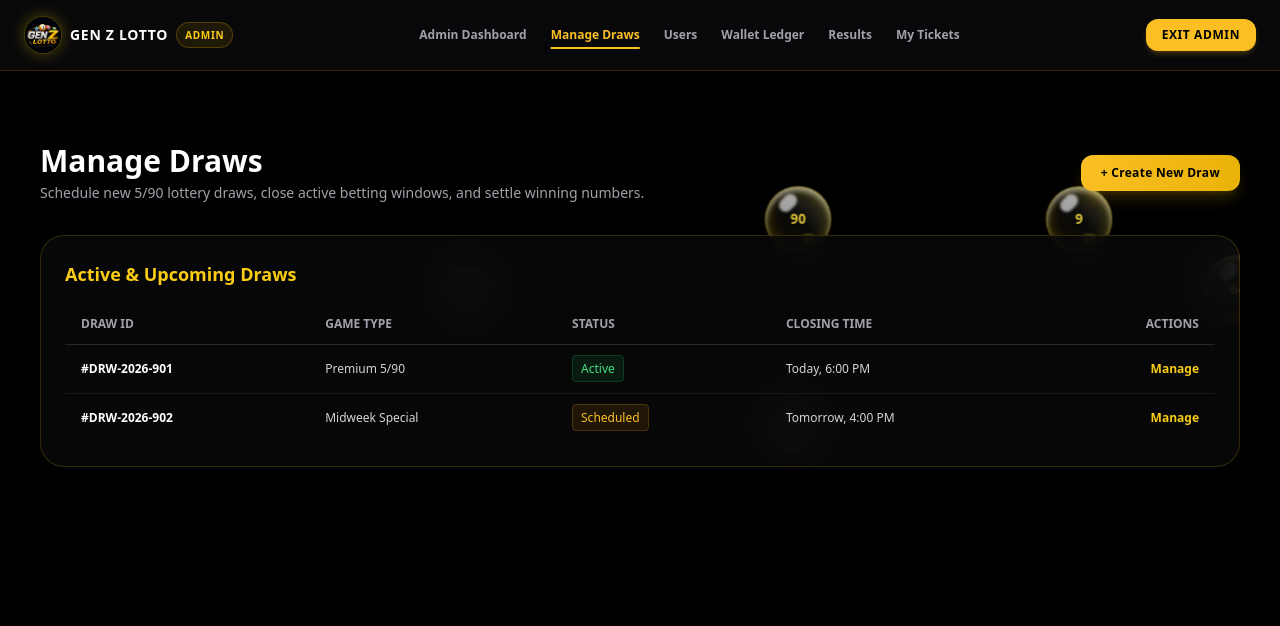
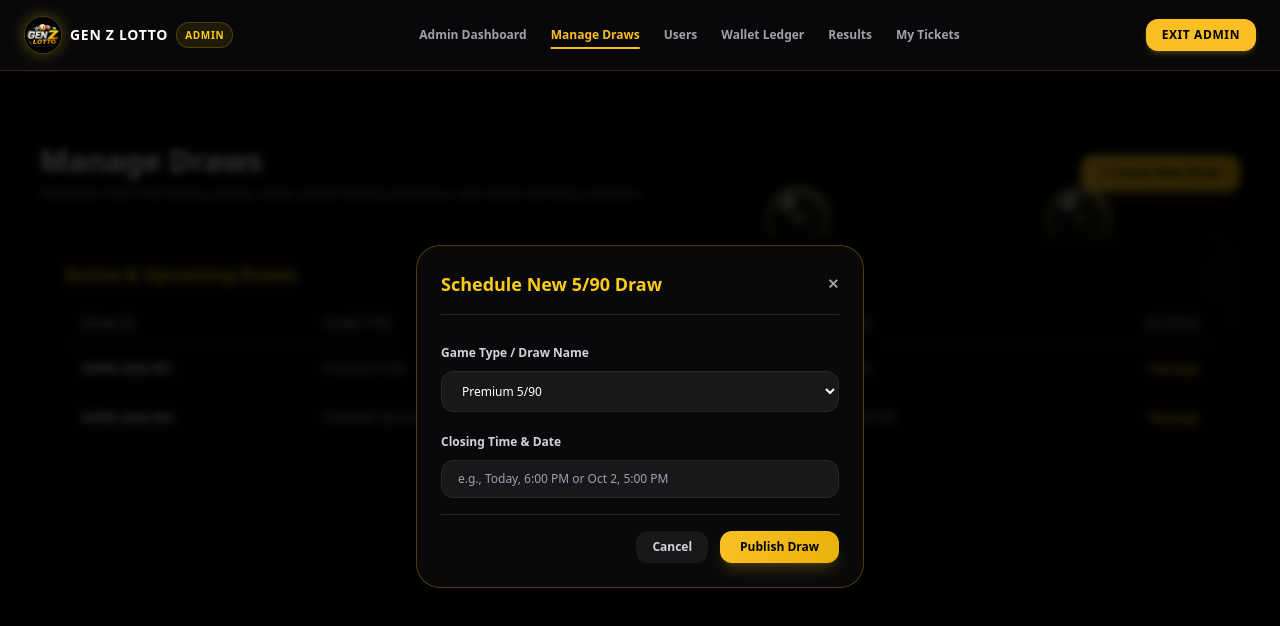
Before and after one commit to Kelvin548/gen-z-lotto, a Next.js app: page /admin/draws in a window 1280 px wide. Both pictures are taken after a click on the button "+ Create New Draw". Shown: the top 626 px of the page. Built offline with nearby package versions, Linux system fonts and the light colour scheme.

Commit message:
feat: add create new draw modal and local storage synchronization

```diff
--- a/src/app/admin/draws/page.tsx
+++ b/src/app/admin/draws/page.tsx
@@ -1,9 +1,59 @@
+// src/app/admin/draws/page.tsx
 'use client';
 
-import React from 'react';
+import React, { useState, useEffect } from 'react';
 import FloatingBubbles from '@/components/FloatingBubbles';
 
+interface Draw {
+  id: string;
+  gameType: string;
+  status: 'Active' | 'Scheduled' | 'Closed';
+  closingTime: string;
+}
+
 export default function AdminDrawsPage() {
+  const [isModalOpen, setIsModalOpen] = useState(false);
+  const [gameType, setGameType] = useState('Premium 5/90');
+  const [closingTime, setClosingTime] = useState('');
+  const [draws, setDraws] = useState<Draw[]>([
+    { id: '#DRW-2026-901', gameType: 'Premium 5/90', status: 'Active', closingTime: 'Today, 6:00 PM' },
+    { id: '#DRW-2026-902', gameType: 'Midweek Special', status: 'Scheduled', closingTime: 'Tomorrow, 4:00 PM' }
+  ]);
+
+  // Load saved draws from localStorage on mount
+  useEffect(() => {
+    const savedDraws = localStorage.getItem('gen_z_lotto_admin_draws');
+    if (savedDraws) {
+      try {
+        setDraws(JSON.parse(savedDraws));
+      } catch (e) {
+        console.error(e);
+      }
+    }
+  }, []);
+
+  const handleCreateDraw = (e: React.FormEvent) => {
+    e.preventDefault();
+    if (!closingTime) return;
+
+    const newDraw: Draw = {
+      id: `#DRW-${Math.floor(1000 + Math.random() * 9000)}`,
+      gameType,
+      status: 'Active',
+      closingTime,
+    };
+
+    const updated = [newDraw, ...draws];
+    setDraws(updated);
+
+    // Save to admin and customer-accessible storage
+    localStorage.setItem('gen_z_lotto_admin_draws', JSON.stringify(updated));
+    localStorage.setItem('gen_z_lotto_active_draws', JSON.stringify(updated));
+
+    setIsModalOpen(false);
+    setClosingTime('');
+  };
+
   return (
     <div className="space-y-8 relative z-10">
       {/* 3D Floating Bubbles Background */}
@@ -16,13 +66,16 @@ export default function AdminDrawsPage() {
           <h1 className="text-3xl font-black text-white">Manage Draws</h1>
           <p className="text-zinc-400 text-sm mt-1">Schedule new 5/90 lottery draws, close active betting windows, and settle winning numbers.</p>
         </div>
-        <button className="px-5 py-2.5 rounded-xl bg-gradient-to-r from-amber-400 to-yellow-500 text-black font-extrabold text-xs tracking-wide shadow-lg shadow-yellow-500/20 hover:opacity-90 transition">
+        <button
+          onClick={() => setIsModalOpen(true)}
+          className="px-5 py-2.5 rounded-xl bg-gradient-to-r from-amber-400 to-yellow-500 text-black font-extrabold text-xs tracking-wide shadow-lg shadow-yellow-500/20 hover:opacity-90 transition cursor-pointer"
+        >
           + Create New Draw
         </button>
       </div>
 
       {/* Draws Table Card */}
-      <div className="bg-zinc-950/80 backdrop-blur-xl p-6 rounded-3xl border border-yellow-500/20 shadow-2xl space-y-4 relative z-10">
+      <div className="bg-zinc-950/85 backdrop-blur-xl p-6 rounded-3xl border border-yellow-500/25 shadow-2xl space-y-4 relative z-10">
         <h3 className="text-lg font-bold text-yellow-400">Active & Upcoming Draws</h3>
         <div className="overflow-x-auto">
           <table className="w-full text-left text-xs text-zinc-300">
@@ -36,28 +89,91 @@ export default function AdminDrawsPage() {
               </tr>
             </thead>
             <tbody className="divide-y divide-zinc-900">
-              <tr>
-                <td className="py-4 px-4 font-bold text-white">#DRW-2026-901</td>
-                <td className="py-4 px-4">Premium 5/90</td>
-                <td className="py-4 px-4"><span className="px-2 py-1 rounded bg-green-500/10 text-green-400 border border-green-500/20">Active</span></td>
-                <td className="py-4 px-4">Today, 6:00 PM</td>
-                <td className="py-4 px-4 text-right">
-                  <button className="text-yellow-400 hover:underline font-semibold">Manage</button>
-                </td>
-              </tr>
-              <tr>
-                <td className="py-4 px-4 font-bold text-white">#DRW-2026-902</td>
-                <td className="py-4 px-4">Midweek Special</td>
-                <td className="py-4 px-4"><span className="px-2 py-1 rounded bg-amber-500/10 text-amber-400 border border-amber-500/20">Scheduled</span></td>
-                <td className="py-4 px-4">Tomorrow, 4:00 PM</td>
-                <td className="py-4 px-4 text-right">
-                  <button className="text-yellow-400 hover:underline font-semibold">Manage</button>
-                </td>
-              </tr>
+              {draws.map((draw) => (
+                <tr key={draw.id}>
+                  <td className="py-4 px-4 font-bold text-white">{draw.id}</td>
+                  <td className="py-4 px-4">{draw.gameType}</td>
+                  <td className="py-4 px-4">
+                    <span className={`px-2 py-1 rounded border ${
+                      draw.status === 'Active'
+                        ? 'bg-green-500/10 text-green-400 border-green-500/20'
+                        : 'bg-amber-500/10 text-amber-400 border-amber-500/20'
+                    }`}>
+                      {draw.status}
+                    </span>
+                  </td>
+                  <td className="py-4 px-4">{draw.closingTime}</td>
+                  <td className="py-4 px-4 text-right">
+                    <button className="text-yellow-400 hover:underline font-semibold">Manage</button>
+                  </td>
+                </tr>
+              ))}
             </tbody>
           </table>
         </div>
       </div>
+
+      {/* Create Draw Modal */}
+      {isModalOpen && (
+        <div className="fixed inset-0 z-50 flex items-center justify-center bg-black/80 backdrop-blur-sm p-4">
+          <div className="bg-zinc-950 border border-yellow-500/30 rounded-3xl p-6 w-full max-w-md space-y-6 shadow-2xl relative">
+            <div className="flex items-center justify-between border-b border-zinc-800 pb-4">
+              <h2 className="text-lg font-bold text-yellow-400">Schedule New 5/90 Draw</h2>
+              <button
+                onClick={() => setIsModalOpen(false)}
+                className="text-zinc-400 hover:text-white text-sm font-bold"
+              >
+                ✕
+              </button>
+            </div>
+
+            <form onSubmit={handleCreateDraw} className="space-y-4">
+              <div className="space-y-2">
+                <label className="text-xs font-semibold text-zinc-300">Game Type / Draw Name</label>
+                <select
+                  value={gameType}
+                  onChange={(e) => setGameType(e.target.value)}
+                  className="w-full bg-zinc-900 border border-zinc-800 rounded-xl px-4 py-2.5 text-xs text-white focus:outline-none focus:border-yellow-500/50"
+                >
+                  <option value="Premium 5/90">Premium 5/90</option>
+                  <option value="Midweek Special">Midweek Special</option>
+                  <option value="Monday Special">Monday Special</option>
+                  <option value="Fortune Thursday">Fortune Thursday</option>
+                  <option value="National Weekly">National Weekly</option>
+                </select>
+              </div>
+
+              <div className="space-y-2">
+                <label className="text-xs font-semibold text-zinc-300">Closing Time & Date</label>
+                <input
+                  type="text"
+                  placeholder="e.g., Today, 6:00 PM or Oct 2, 5:00 PM"
+                  value={closingTime}
+                  onChange={(e) => setClosingTime(e.target.value)}
+                  required
+                  className="w-full bg-zinc-900 border border-zinc-800 rounded-xl px-4 py-2.5 text-xs text-white focus:outline-none focus:border-yellow-500/50"
+                />
+              </div>
+
+              <div className="flex items-center justify-end gap-3 pt-4 border-t border-zinc-800">
+                <button
+                  type="button"
+                  onClick={() => setIsModalOpen(false)}
+                  className="px-4 py-2 rounded-xl bg-zinc-900 text-zinc-300 text-xs font-semibold hover:bg-zinc-800 transition"
+                >
+                  Cancel
+                </button>
+                <button
+                  type="submit"
+                  className="px-5 py-2 rounded-xl bg-gradient-to-r from-amber-400 to-yellow-500 text-black text-xs font-black shadow-lg shadow-yellow-500/20 hover:opacity-90 transition cursor-pointer"
+                >
+                  Publish Draw
+                </button>
+              </div>
+            </form>
+          </div>
+        </div>
+      )}
     </div>
   );
 }
```
